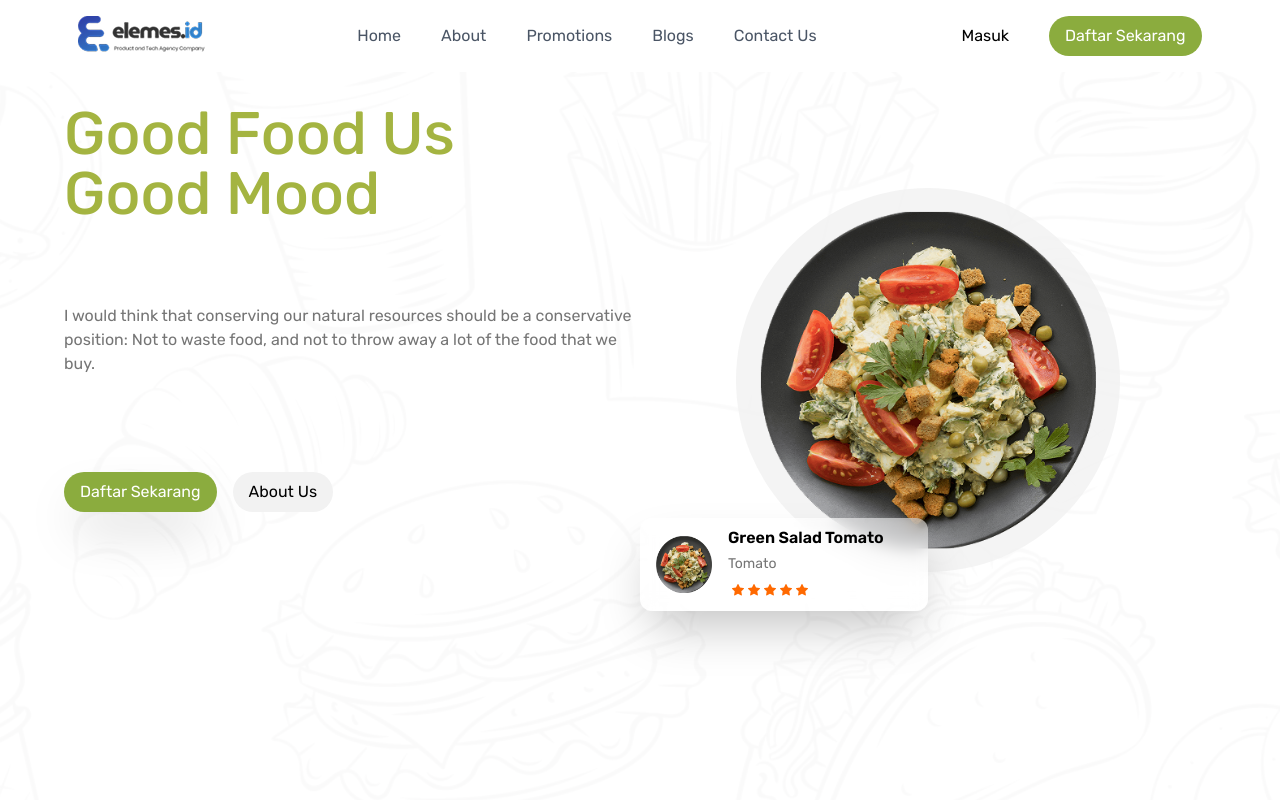
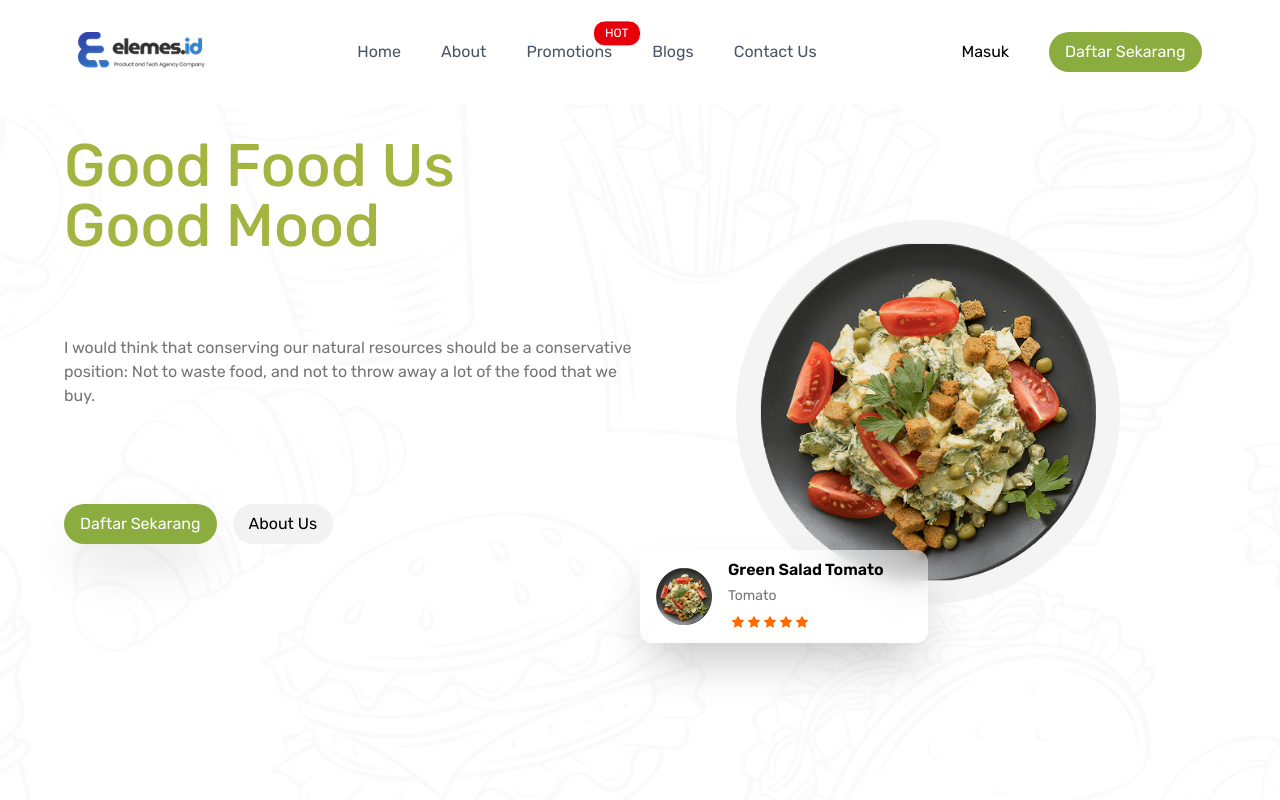
Before and after one commit to Torune9/elemes-test, a Vue app: page / in a window 1280 px wide. Shown: the top 800 px of the page. Built offline with nearby package versions, Linux system fonts and the light colour scheme.

Commit message:
style(component) : add hot indicator in promotion menu

```diff
--- a/src/components/navigation/NavBar.vue
+++ b/src/components/navigation/NavBar.vue
@@ -1,5 +1,5 @@
 <template>
-    <nav class="font-rubik sticky top-0 z-50 bg-white">
+    <nav class="font-rubik sticky top-0 z-50 bg-white py-4">
         <!-- Wrapper Dekstop Navigation -->
         <div class="p-4 flex flex-row justify-around">
             <!-- Logo -->
@@ -10,11 +10,13 @@
             <ul class="flex flex-row gap-x-8 items-center max-lg:hidden">
                 <!--Child Menu -->
                 <li v-for="(menu, i) in menus"
-                    class="cursor-pointer text-gray-600 group hover:bg-soft-white transition-colors duration-500 p-1"
+                    class="cursor-pointer text-gray-600 group hover:bg-soft-white transition-colors duration-500 p-1 relative"
                     :key="i">
                     <p>
                         {{ menu.name }}
                     </p>
+                    <span v-if="menu.name == 'Promotions'"
+                        class="absolute border top-0 left-3/4 -translate-y-3/5 inline-block w-12 text-center rounded-xl text-xs bg-red-600 text-white py-1">HOT</span>
                 </li>
             </ul>
             <!-- Auth Action -->
```
